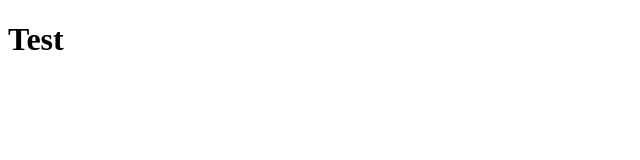
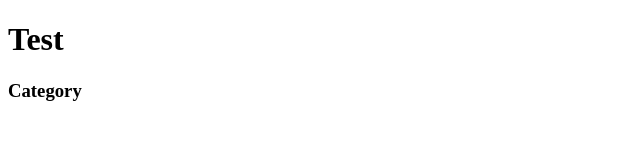
Before and after one commit to amalasaadabdelrahman/Lab1_Test, a plain HTML site: page index.html in a window 1280 px wide. Shown: the full height of the page, 0-640 px from the left. Drawn offline with Linux system fonts and the light colour scheme.

Commit message:
add category

```diff
--- a/index.html
+++ b/index.html
@@ -9,5 +9,6 @@
     <header>
         <h1>Test</h1>
     </header>
+    <h3>Category</h3>
 </body>
 </html>
```
